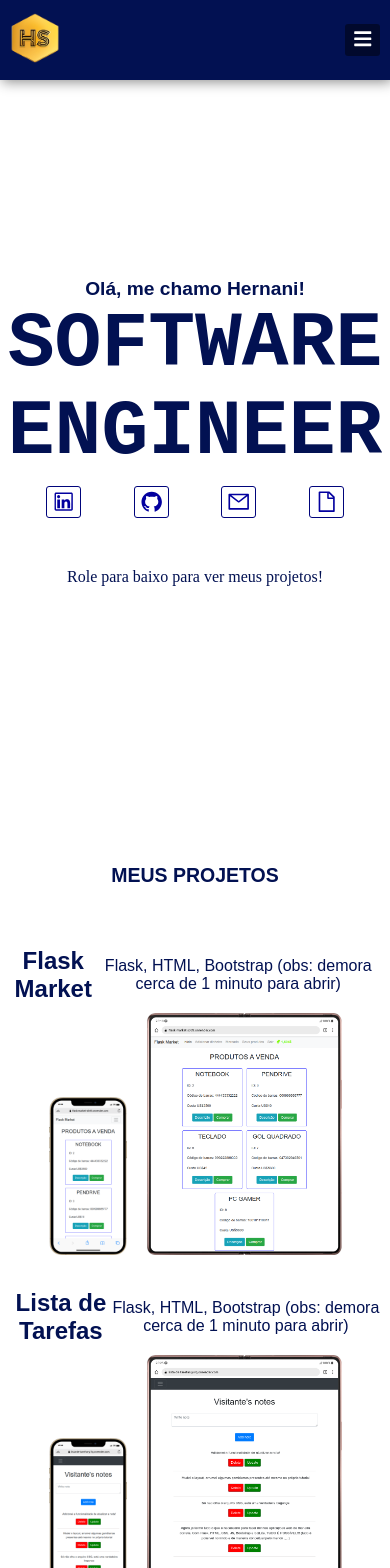
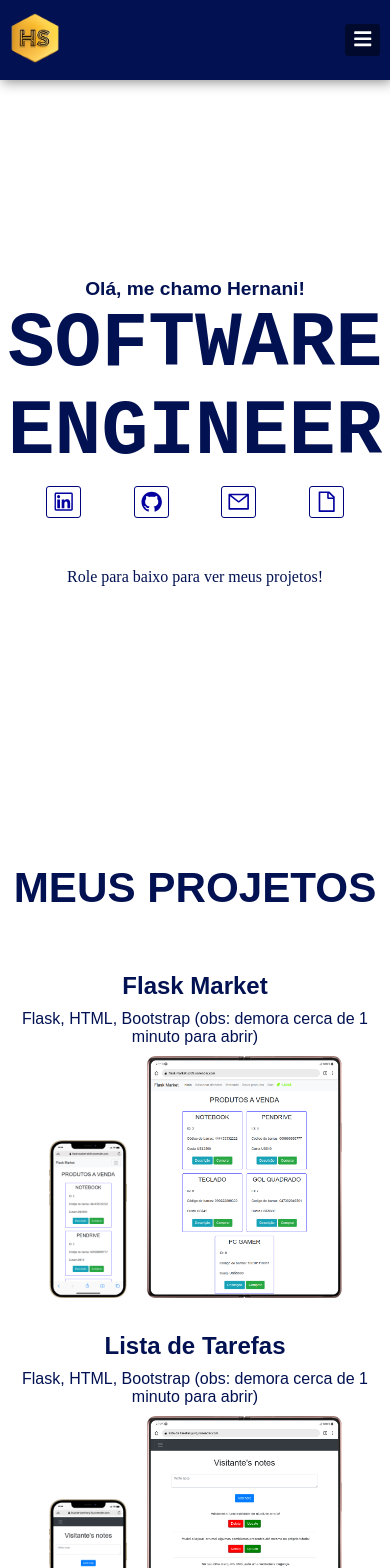
Before and after one commit to HernaniSamuel/meu_portfolio, a React (Vite) app: page / in a window 390 px wide. Shown: the top 1568 px of the page. Built offline with nearby package versions, Linux system fonts and the light colour scheme.

Commit message:
ajuste de responsividade

```diff
--- a/src/components/ProjectView.module.css
+++ b/src/components/ProjectView.module.css
@@ -42,4 +42,8 @@
         width: 50vw;
         height: auto;
     }
+    .text{
+        flex-direction: column;
+        gap: 10px;
+    }
 }
--- a/src/components/Projects.module.css
+++ b/src/components/Projects.module.css
@@ -24,5 +24,8 @@ projects_container{
         display: flex;
         flex-direction: column;
     }
+    .projects_title{
+        font-size: 5vh;
+    }
 
 }
```
